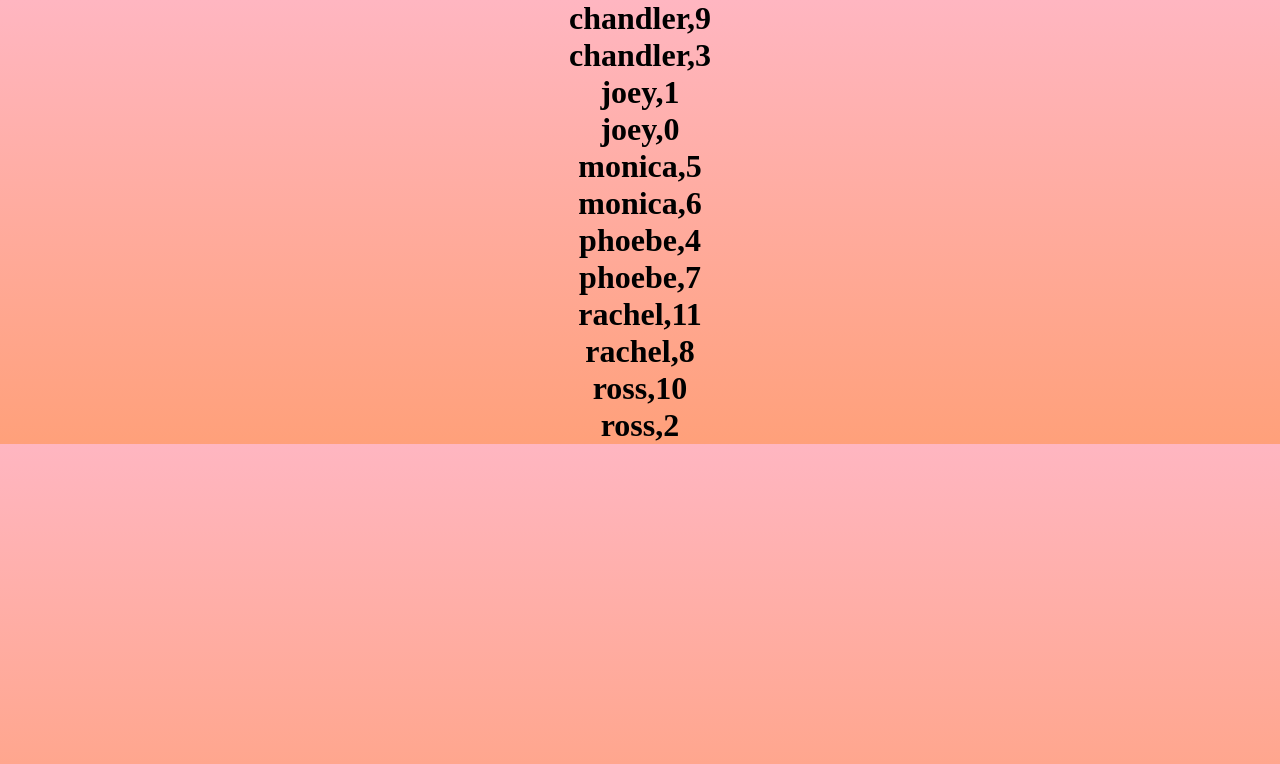
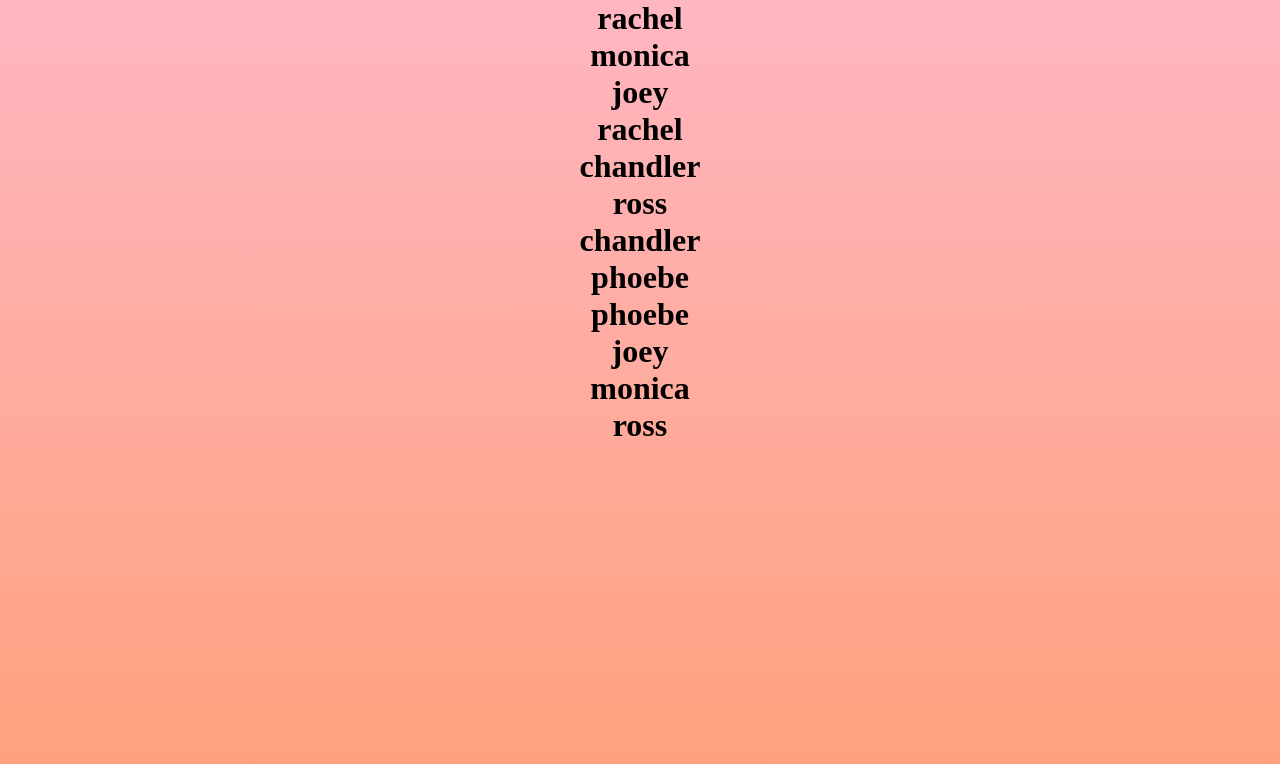
Before and after one commit to AshkanShakiba/Pexeso, an Angular app: page / in a window 1280 px wide. Shown: the top 764 px of the page. Built offline with nearby package versions, Linux system fonts and the light colour scheme.

Commit message:
Styling and fixing cards component

```diff
--- a/src/app/Card.ts
+++ b/src/app/Card.ts
@@ -1,14 +1,12 @@
 export class Card {
   id: number;
   img: string;
-  place: number;
   isFound: boolean;
   isFlipped: boolean;
 
-  constructor(id:number, img:string, place:number) {
+  constructor(id:number, img:string) {
     this.id=id;
     this.img=img;
-    this.place=place;
     this.isFound=false;
     this.isFlipped=false;
   }
--- a/src/app/components/card/card.component.html
+++ b/src/app/components/card/card.component.html
@@ -1 +1 @@
-<h1>{{card.img}},{{card.place}}</h1>
+<h1>{{card.img}}</h1>
--- a/src/app/components/card/card.component.ts
+++ b/src/app/components/card/card.component.ts
@@ -7,7 +7,7 @@ import {Card} from "../../Card";
   styleUrls: ['./card.component.scss']
 })
 export class CardComponent implements OnInit {
-  @Input() card: Card=new Card(0,"",0);
+  @Input() card: Card=new Card(0,"");
 
   constructor() { }
 
--- a/src/app/components/cards/cards.component.html
+++ b/src/app/components/cards/cards.component.html
@@ -1 +1,3 @@
+<div id="container">
 <app-card *ngFor="let card of cards" [card]="card"></app-card>
+</div>
--- a/src/app/components/cards/cards.component.scss
+++ b/src/app/components/cards/cards.component.scss
@@ -0,0 +1,4 @@
+#container {
+  width: 100vw;
+  height: 100vh;
+}
--- a/src/app/components/cards/cards.component.ts
+++ b/src/app/components/cards/cards.component.ts
@@ -8,7 +8,7 @@ import {Card} from "../../Card";
 })
 export class CardsComponent implements OnInit {
   cards: Card[] = [];
-  isAvailable: boolean[] = [true, true, true, true, true, true, true, true, true, true, true, true];
+  availableCount: number[] = [2, 2, 2, 2, 2, 2];
 
   constructor() {
   }
@@ -22,19 +22,20 @@ export class CardsComponent implements OnInit {
       "rachel",
       "ross"
     ]
-    for (let i = 0; i < 6; i++) {
-      this.cards.push(new Card(i, images[i], this.getPlace()));
-      this.cards.push(new Card(i, images[i], this.getPlace()));
+    for (let i = 0; i < 12; i++) {
+      let id = this.getId();
+      let card: Card = new Card(id, images[id]);
+      this.cards.push(card);
     }
     //console.log(this.cards);
   }
 
-  getPlace(): number {
-    let place;
+  getId(): number {
+    let id;
     do {
-      place = Math.floor(Math.random() * 13);
-    } while (!this.isAvailable[place]);
-    this.isAvailable[place] = false;
-    return place;
+      id = Math.floor(Math.random() * 6);
+    } while (this.availableCount[id] < 1);
+    this.availableCount[id]--;
+    return id;
   }
 }
```
